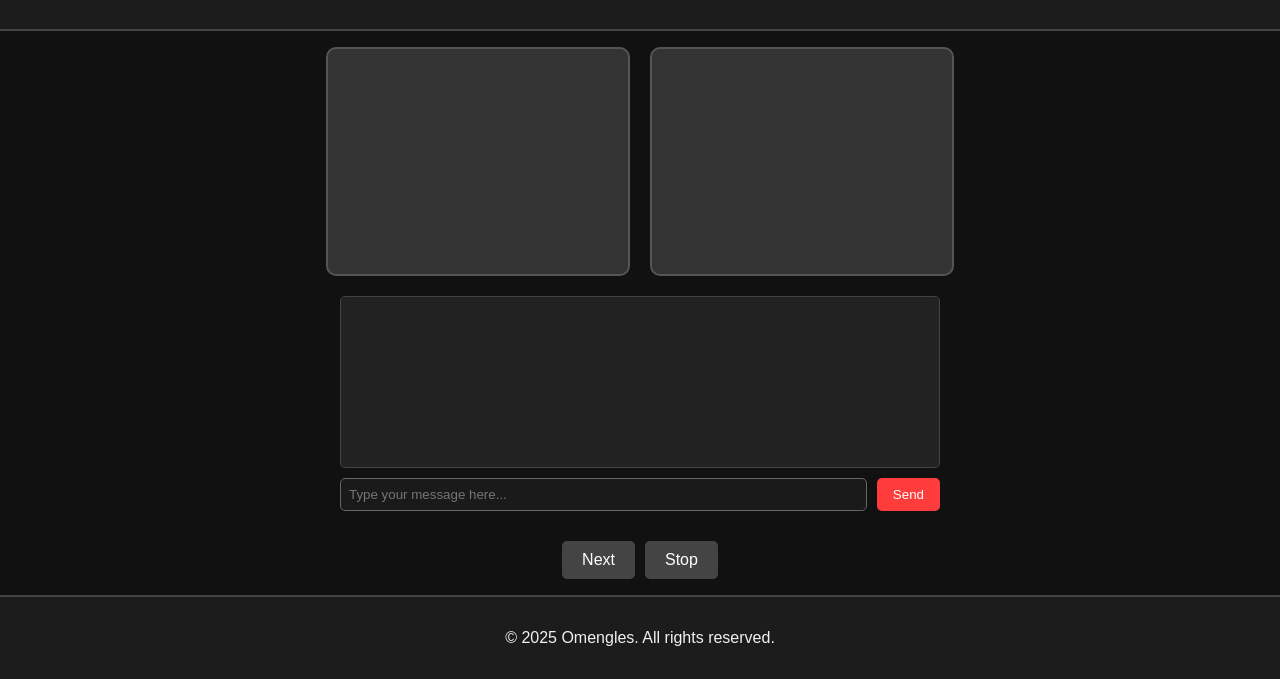
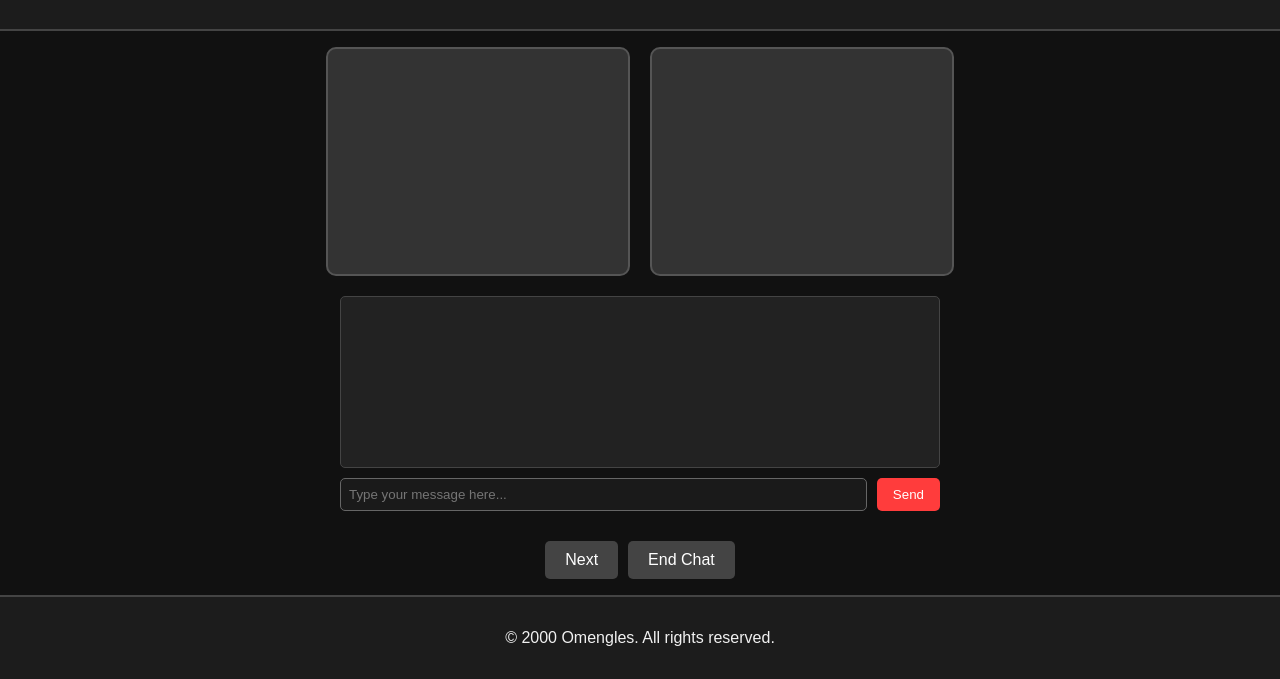
Before and after one commit to gaboy1977/omengles-app, a plain HTML site: page index.html in a window 1280 px wide. Shown: the part 135-814 px from the top of the page. Drawn offline with Linux system fonts and the light colour scheme.

Commit message:
Update index.html

```diff
--- a/index.html
+++ b/index.html
@@ -31,14 +31,20 @@
 
     <div class="controls">
       <button id="nextBtn">Next</button>
-      <button id="stopBtn">Stop</button>
+      <button id="stopBtn" onclick="window.location.href='index.html'">End Chat</button>
     </div>
   </main>
 
   <footer>
-    <p>&copy; 2025 Omengles. All rights reserved.</p>
+    <p>&copy; 2000 Omengles. All rights reserved.</p>
   </footer>
 
+  <script>
+    // Redirect to homepage if user refreshes the page
+    window.addEventListener('beforeunload', function () {
+      window.location.href = 'index.html';
+    });
+  </script>
   <script src="script.js"></script>
 </body>
 </html>
```
